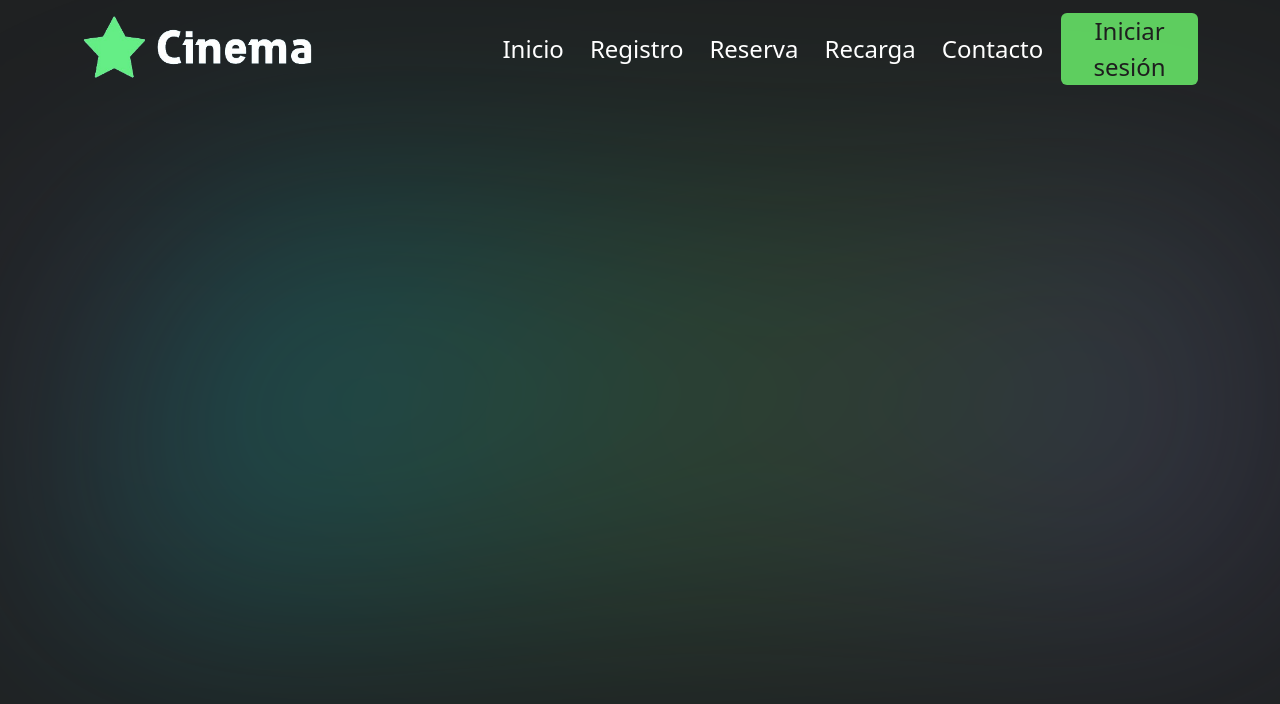
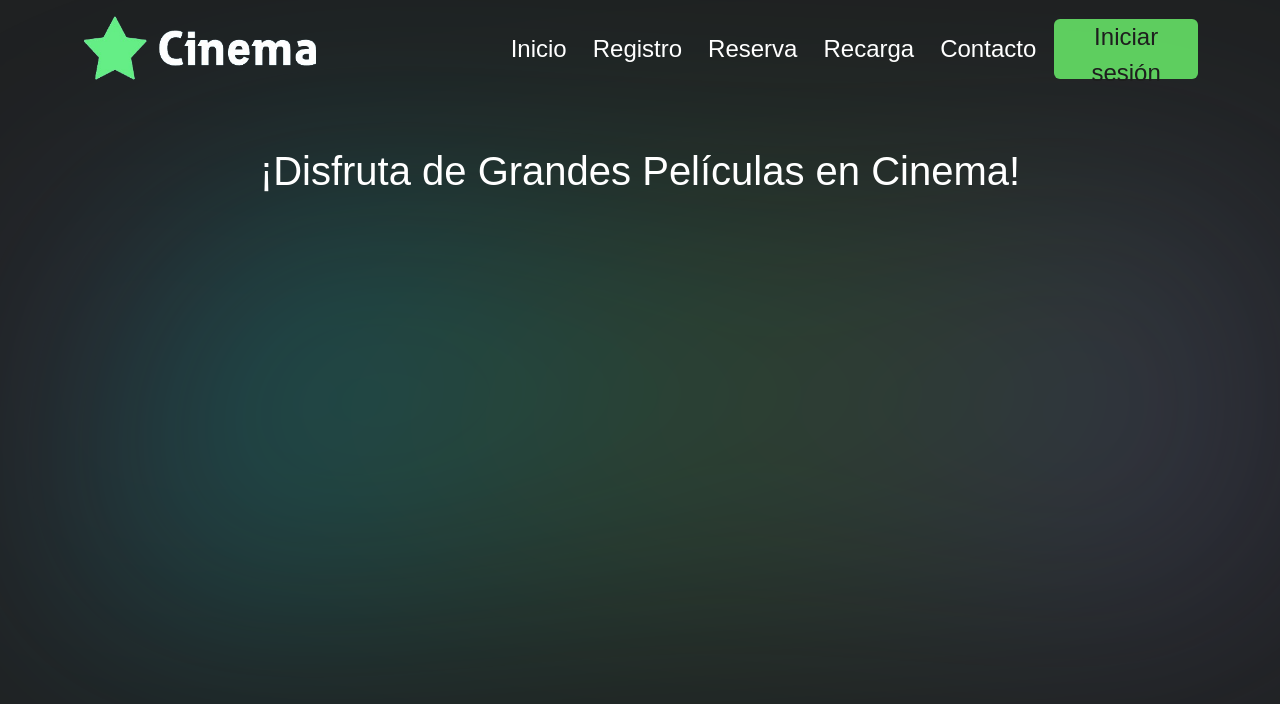
Before and after one commit to juancsalazaro/cinema, a plain HTML site: page index.html in a window 1280 px wide. Drawn offline with nearby package versions, Linux system fonts and the light colour scheme; a web font is replaced by a local one.

Commit message:
navbar 50%

```diff
--- a/index.html
+++ b/index.html
@@ -3,7 +3,7 @@
   <head>
     <meta charset="UTF-8" />
     <meta name="viewport" content="width=device-width, initial-scale=1.0" />
-    <title>Ejercicio #1</title>
+    <title>Cinema</title>
     <link rel="shortcut icon" href="assets/favicon.ico" type="image/x-icon" />
     <link rel="stylesheet" href="styles/style.css" />
     <link
@@ -17,22 +17,29 @@
     <span class="background"></span>
     <header class="navbar navbar-expand-lg navbar-light">
       <div class="container">
-        <!-- Logo -->
         <a class="navbar-brand" href="#">
           <img src="assets/logo.png" alt="Logo" width="60%" />
         </a>
 
-        <!-- Botones -->
         <div class="navbar-nav">
           <button class="btn text-white fs-4 font-weight">Inicio</button>
           <button class="btn text-white fs-4 font-weight">Registro</button>
           <button class="btn text-white fs-4 font-weight">Reserva</button>
           <button class="btn text-white fs-4 font-weight">Recarga</button>
           <button class="btn text-white fs-4 font-weight">Contacto</button>
-          <button class="fs-4 font-weight btn-primary">Iniciar sesión</button>
+          <button class="fs-4 font-weight btn-primary">
+            <a href="html/registro.html">Iniciar sesión</a>
+          </button>
         </div>
       </div>
     </header>
+    <main class="mt-5">
+      <section>
+        <h1 class="text-white text-center">
+          ¡Disfruta de Grandes Películas en Cinema!
+        </h1>
+      </section>
+    </main>
     <script
       src="https://cdn.jsdelivr.net/npm/bootstrap@5.3.3/dist/js/bootstrap.bundle.min.js"
       integrity="sha384-YvpcrYf0tY3lHB60NNkmXc5s9fDVZLESaAA55NDzOxhy9GkcIdslK1eN7N6jIeHz"
--- a/styles/style.css
+++ b/styles/style.css
@@ -1,9 +1,23 @@
+@import url("https://fonts.googleapis.com/css2?family=Anta&family=Poppins:wght@300&display=swap");
+
 body {
   --tw-bg-opacity: 1;
   background-color: rgb(31 33 34 / var(--tw-bg-opacity)) !important;
   overflow-x: hidden;
   margin: 0;
   line-height: inherit;
+}
+
+h1 {
+  font-family: "Anta", sans-serif;
+  font-weight: 400;
+  font-style: normal;
+}
+
+button {
+  font-family: "Anta", sans-serif !important;
+  font-weight: 400 !important;
+  font-style: normal !important;
 }
 
 .background {
@@ -33,10 +47,59 @@ body {
   border: none;
   padding: 0px 10px;
   margin-left: 5px;
+  transition: transform 0.3s ease-in-out;
+}
+
+.btn-primary:hover {
+  transform: scale(1.1);
 }
 
 .font-weight {
   font-weight: 500 !important;
+}
+
+button {
+  background: #6ef96ecc;
+  color: #fff;
+  border: none;
+  position: relative;
+  height: 60px;
+  font-size: 1.6em;
+  padding: 0 2em;
+  cursor: pointer;
+  transition: 800ms ease all;
+  outline: none;
+}
+button:hover {
+  color: #6ef96ecc;
+}
+button:before,
+button:after {
+  content: "";
+  position: absolute;
+  top: 0;
+  right: 0;
+  height: 2px;
+  width: 0;
+  background: #6ef96ecc;
+  transition: 400ms ease all;
+  border-radius: 0.375rem;
+}
+button:after {
+  right: inherit;
+  top: inherit;
+  left: 0;
+  bottom: 0;
+}
+button:hover:before,
+button:hover:after {
+  width: 100%;
+  transition: 800ms ease all;
+}
+
+a {
+  text-decoration: none !important;
+  color: rgb(30 30 30 / var(--tw-text-opacity)) !important;
 }
 
 @keyframes animate {
```
